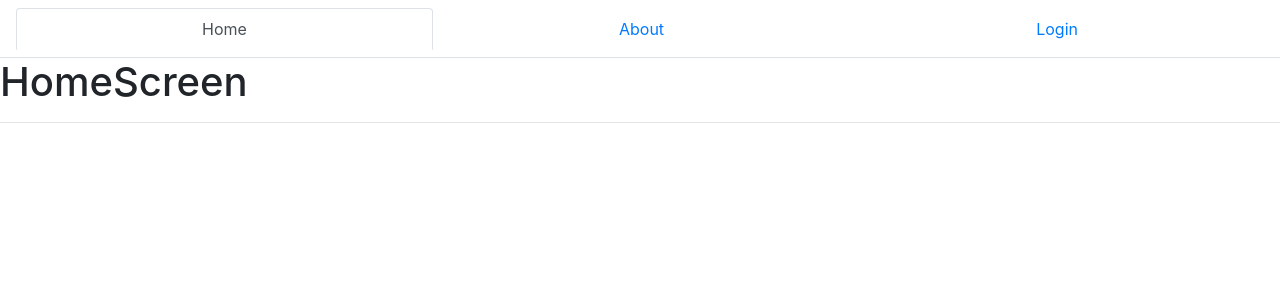
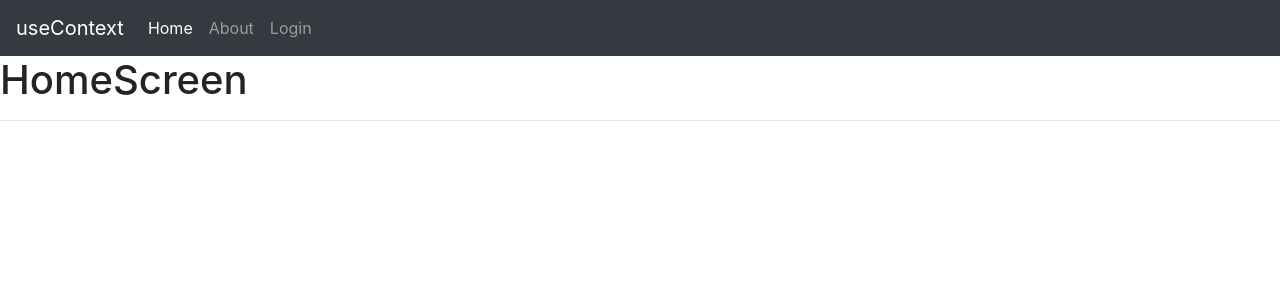
Before and after one commit to andrezffajardo/ReactJS-zero-to-expert-Hook-App, a React (Create React App) app: page / in a window 1280 px wide. Shown: the top 300 px of the page. Built offline with nearby package versions, Linux system fonts and the light colour scheme.

Commit message:
Link and NavLink correction navbar

```diff
--- a/src/components/09-useContext/NavBar.js
+++ b/src/components/09-useContext/NavBar.js
@@ -4,10 +4,15 @@ import {Link, NavLink} from 'react-router-dom';
 export const NavBar = () => {
     const isActiveStyle = (navData) => navData.isActive ? "nav-link active" : "nav-link"
     return (
-        <ul className="nav nav-tabs nav-fill navbar navbar-light justify-content-center">
-            <li className='nav-item'><NavLink className={isActiveStyle} to="/">Home</NavLink></li>
-            <li className='nav-item'><NavLink className={isActiveStyle} to="/about">About</NavLink></li>
-            <li className='nav-item'><NavLink className={isActiveStyle} to="/login">Login</NavLink></li>
-        </ul>
+    <nav className="navbar navbar-expand-sm navbar-dark bg-dark">
+        <Link to="/" className="navbar-brand">useContext</Link>
+        <div className="collapse navbar-collapse" id="navbarNavAltMarkup">
+            <div className="navbar-nav">
+                <NavLink className={isActiveStyle} to="/">Home</NavLink>
+                <NavLink className={isActiveStyle} to="/about">About</NavLink>
+                <NavLink className={isActiveStyle} to="/login">Login</NavLink>
+            </div>
+        </div>
+    </nav>
     );
 };
```
